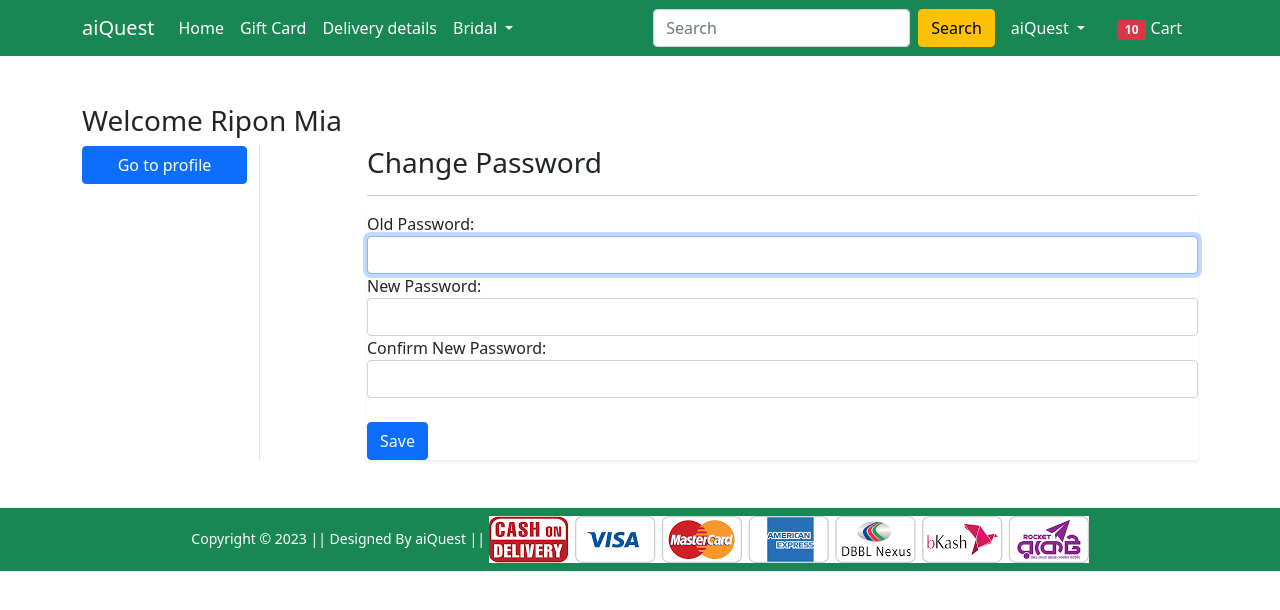
After one commit to jobayrulhasan/djangoEcommercefirst, a Django app: page /passwordchange/ in a window 1280 px wide. The commit adds this page. Shown: the top 610 px of the page. Run offline with Django 5.2, Linux system fonts and the light colour scheme; a user stored in the database is signed in; some libraries are stand-ins or nearby versions.

Commit message:
last changes

```diff
--- a/Ecommerce/settings.py
+++ b/Ecommerce/settings.py
@@ -122,6 +122,9 @@ MEDIA_URL = '/media/'
 # Path where media is stored'
 MEDIA_ROOT = BASE_DIR / 'media'
 
+# send mail to user for reset password
+EMAIL_BACKEND = 'django.core.mail.backends.console.EmailBackend'
+
 # redirect to profile page after login
 # LOGIN_REDIRECT_URL= '/profilepage/'
 
--- a/Shop/forms.py
+++ b/Shop/forms.py
@@ -1,6 +1,8 @@
 from django import forms
-from django.contrib.auth.forms import UserCreationForm
+from django.contrib.auth.forms import UserCreationForm, PasswordChangeForm, PasswordResetForm, SetPasswordForm
 from django.contrib.auth.models import User
+from django.utils.translation import gettext_lazy as _
+from django.contrib.auth import password_validation
 
 # user registration form. django default
 class CustomerRegistrationForm(UserCreationForm):
@@ -18,3 +20,19 @@ class CustomerRegistrationForm(UserCreationForm):
         widgets = {
             'username': forms.TextInput(attrs={'class': 'form-control'}),
         }
+
+
+#Password Change
+class MyPasswordChangeForm(PasswordChangeForm):
+    old_password = forms.CharField(label=_('Old Password'), strip=False, widget=forms.PasswordInput(attrs={'autocomplete':'current-password', 'autofocus': True, 'class':'form-control'}))
+    new_password1 = forms.CharField(label=_('New Password'), strip=False, widget=forms.PasswordInput(attrs={'autocomplete':'new password', 'class':'form-control'}), help_text=password_validation.password_validators_help_text_html())
+    new_password2 = forms.CharField(label=_('Confirm New Password'), strip=False, widget=forms.PasswordInput(attrs={'autocomplete':'new password', 'class':'form-control'}))
+
+#Reset
+class MyPasswordResetForm(PasswordResetForm):
+    email = forms.EmailField(label=_("Email"), max_length=50, widget=forms.EmailInput(attrs={'autocomplete':'email', 'class':'form_control'}))
+
+#Set passwordform
+class MySetPasswordForm(SetPasswordForm):
+    new_password1 = forms.CharField(label=_('New Password'), strip=False, widget=forms.PasswordInput(attrs={'autocomplete':'new password', 'class':'form-control'}), help_text=password_validation.password_validators_help_text_html())
+    new_password2 = forms.CharField(label=_('Confirm New Password'), strip=False, widget=forms.PasswordInput(attrs={'autocomplete':'new password', 'class':'form-control'}))
--- a/Shop/templates/Shop/base.html
+++ b/Shop/templates/Shop/base.html
@@ -72,7 +72,7 @@
                             <ul class="dropdown-menu" aria-labelledby="profileDropdown">
                                 <li><a class="dropdown-item" href="{% url 'profilepage'%}">Profile</a></li>
                                 <li><a class="dropdown-item" href="#">Orders</a></li>
-                                <li><a class="dropdown-item" href="#">Change Password</a></li>
+                                <li><a class="dropdown-item" href="{% url 'passwordchange'%}">Change Password</a></li>
                                 <li><a class="dropdown-item" href="{% url 'userLogout'%}">Logout</a></li>
                             </ul>
                         </li>
--- a/Shop/templates/Shop/login.html
+++ b/Shop/templates/Shop/login.html
@@ -52,7 +52,7 @@
                 </div>
 
 
-                <small><a href="#">Forgot Password ?</a></small> <br>
+                <small><a href="{% url 'password_reset'%}">Forgot Password ?</a></small> <br>
                 <input type="submit" class="btn btn-primary mt-4" value="Login">
                 <br>
                 <div class="text-center text-primary fw-bold"><small>New to aiQuestFashion ? <a
--- /dev/null
+++ b/Shop/templates/Shop/passwordchange.html
@@ -0,0 +1,34 @@
+{% extends 'Shop/base.html' %}
+{% load static %}
+{% block title %}Password Change{% endblock title %}
+{% block main-content %}
+<div class="container my-5">
+    <div class="row">
+        <h3>Welcome Ripon Mia</h3>
+        <div class="col-sm-2 border-end">
+            <ul class="list-unstyled">
+                <li class="d-grid"><a href="{% url 'profilepage' %}" class="btn btn-primary">Go to profile</a></li>
+            </ul>
+        </div>
+        <div class="col-sm-9 offset-sm-1">
+            <h3>Change Password</h3>
+            <hr>
+            <form action="" method="post" novalidate class="shadow-sm p_5" >
+                {% csrf_token %}
+                {% for fm in form %}
+                <div>
+                    {{fm.label_tag}}{{fm}} <small class="text-danger">{{fm.errors|striptags}}</small>
+                </div>
+                {% endfor %}
+
+                <input type="submit" class="btn btn-primary mt-4" value="Save">
+                {% if form.non_field_errors %}
+                {% for error in form.non_field_errors %}
+                <p class= "alert alert-danger">{{error}}</p>
+                {% endfor %}
+                {% endif %}
+            </form>
+        </div>
+    </div>
+</div>
+{% endblock main-content %}
--- a/Shop/urls.py
+++ b/Shop/urls.py
@@ -2,6 +2,8 @@ from django.urls import path
 from django.conf import settings
 from django.conf.urls.static import static
 from Shop import views
+from django.contrib.auth import views as auth_views
+from .forms import MyPasswordChangeForm, MyPasswordResetForm, MySetPasswordForm
 
 
 urlpatterns = [
@@ -13,12 +15,24 @@ urlpatterns = [
     #sharee
     path('sharee/', views.sharee, name= 'shareesingle'),
     path('sharee/<slug:data>', views.sharee, name= 'shareeitems'),
+
     # customer registration
     path('registration/', views.CustomerRegistrationView.as_view(), name='userregistration'),
     # login
     path('accounts/login/', views.user_login, name='loginpage'),
     # logout
     path('account/logout/', views.user_logout, name='userLogout'),
+
+    # change password
+    path('passwordchange/', auth_views.PasswordChangeView.as_view(template_name ='Shop/passwordchange.html', form_class=MyPasswordChangeForm, success_url='/passwordchangedone/'), name="passwordchange"),
+    path('passwordchangedone/', auth_views.PasswordChangeView.as_view(template_name='Shop/passwordchangedone.html'), name="passwordchangedone"),
+
+    # password rest. This four (password reset, reset done, reset confirm and reset complete) is mendatory for reset password in django 5.2 version
+    path('password_reset', auth_views.PasswordResetView.as_view(template_name="Shop/password_reset.html", form_class=MyPasswordResetForm), name='password_reset'),
+    path('password_reset/done/', auth_views.PasswordResetDoneView.as_view(template_name='Shop/password_reset_done.html'), name='password_reset_done'),
+    path('password_reset_confirm/<uidb64>/<token>/', auth_views.PasswordResetConfirmView.as_view(template_name='Shop/password_reset_confirm.html', form_class=MySetPasswordForm), name='password_reset_confirm'),
+    path('password_reset_complete/', auth_views.PasswordResetCompleteView.as_view(template_name='Shop/password_reset_complete.html'), name='password_reset_complete'),
+
     # profile
     path('profile/', views.profile_view, name='profilepage')
 
```
Also changed, not shown: Shop/templates/Shop/password_reset.html (added, +28 -0 lines), Shop/templates/Shop/password_reset_complete.html (added, +17 -0 lines), Shop/templates/Shop/password_reset_confirm.html (added, +28 -0 lines), Shop/templates/Shop/password_reset_done.html (added, +13 -0 lines), Shop/templates/Shop/passwordchangedone.html (added, +24 -0 lines), db.sqlite3.
